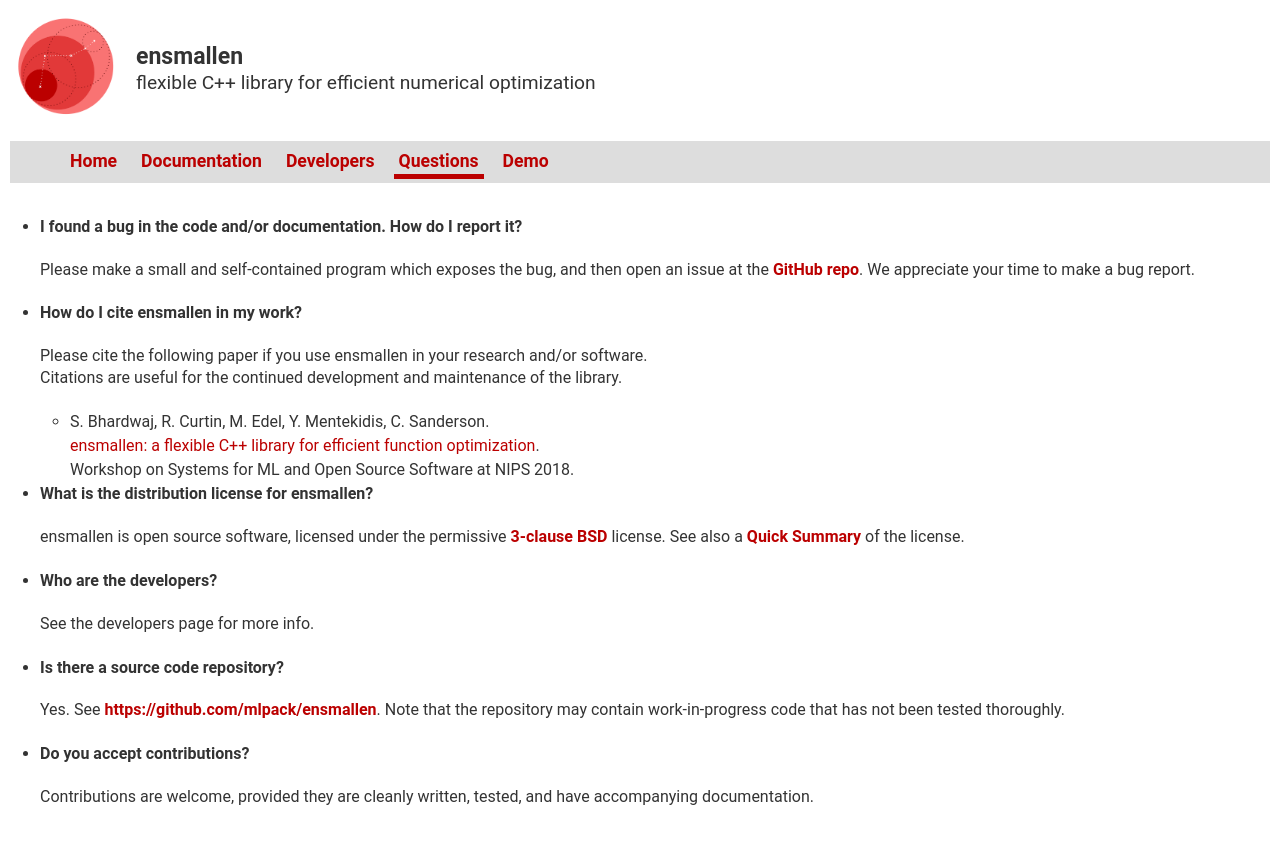
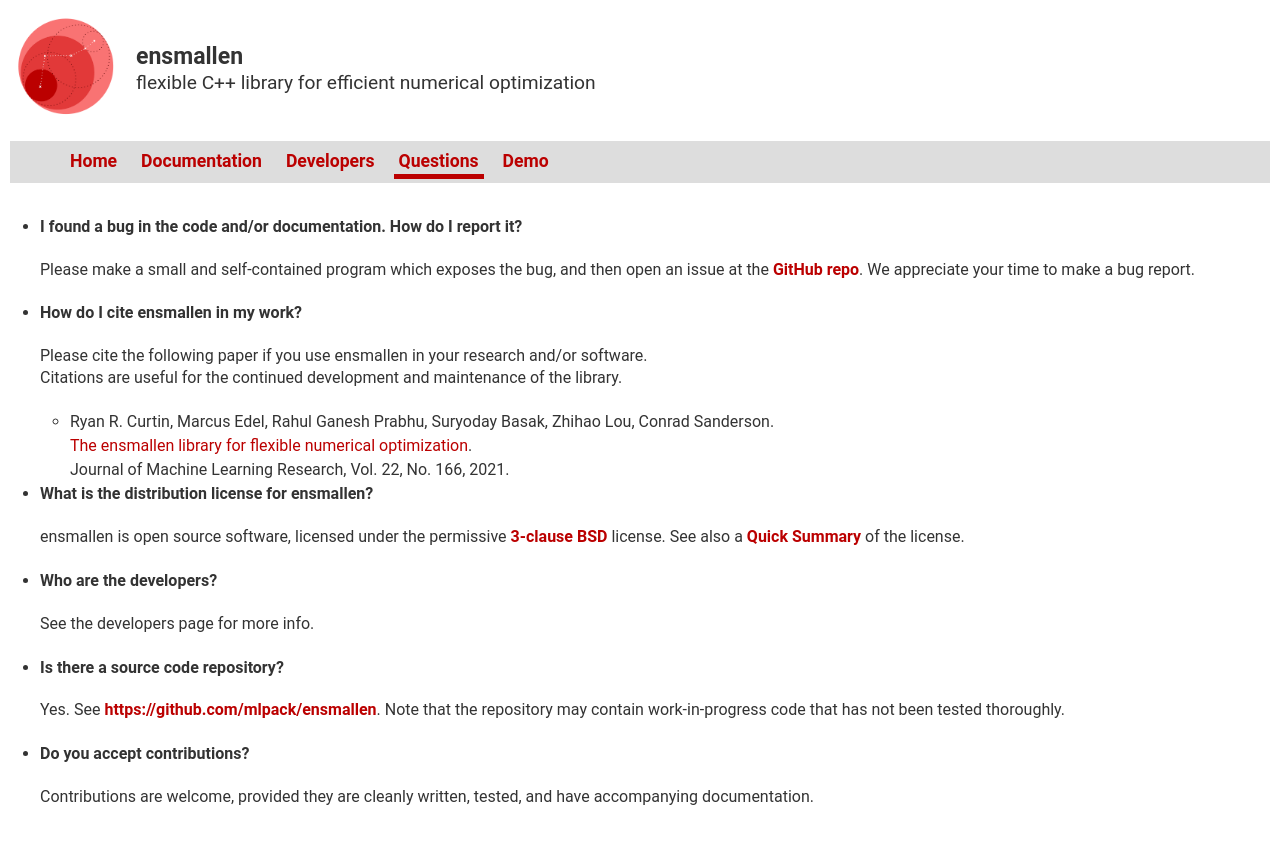
Before and after one commit to mlpack/ensmallen.org, a Jekyll site: the page built from questions.md, in a window 1280 px wide. Shown: the top 844 px of the page. Built offline with Jekyll 4.4.1, drawn with Linux system fonts in a browser that asks for light colours.

Commit message:
update citation to JMLR paper

```diff
--- a/questions.md
+++ b/questions.md
@@ -14,9 +14,9 @@
    Please cite the following paper if you use ensmallen in your research and/or software.
    Citations are useful for the continued development and maintenance of the library.
 
-   * S. Bhardwaj, R. Curtin, M. Edel, Y. Mentekidis, C. Sanderson.
-     [ensmallen: a flexible C++ library for efficient function optimization](files/ensmallen_2018.pdf).
-     Workshop on Systems for ML and Open Source Software at NIPS 2018.
+   * Ryan R. Curtin, Marcus Edel, Rahul Ganesh Prabhu, Suryoday Basak, Zhihao Lou, Conrad Sanderson.
+     [The ensmallen library for flexible numerical optimization](https://jmlr.org/papers/volume22/20-416/20-416.pdf).
+     Journal of Machine Learning Research, Vol. 22, No. 166, 2021.
 
  * **What is the distribution license for ensmallen?**
 
```
